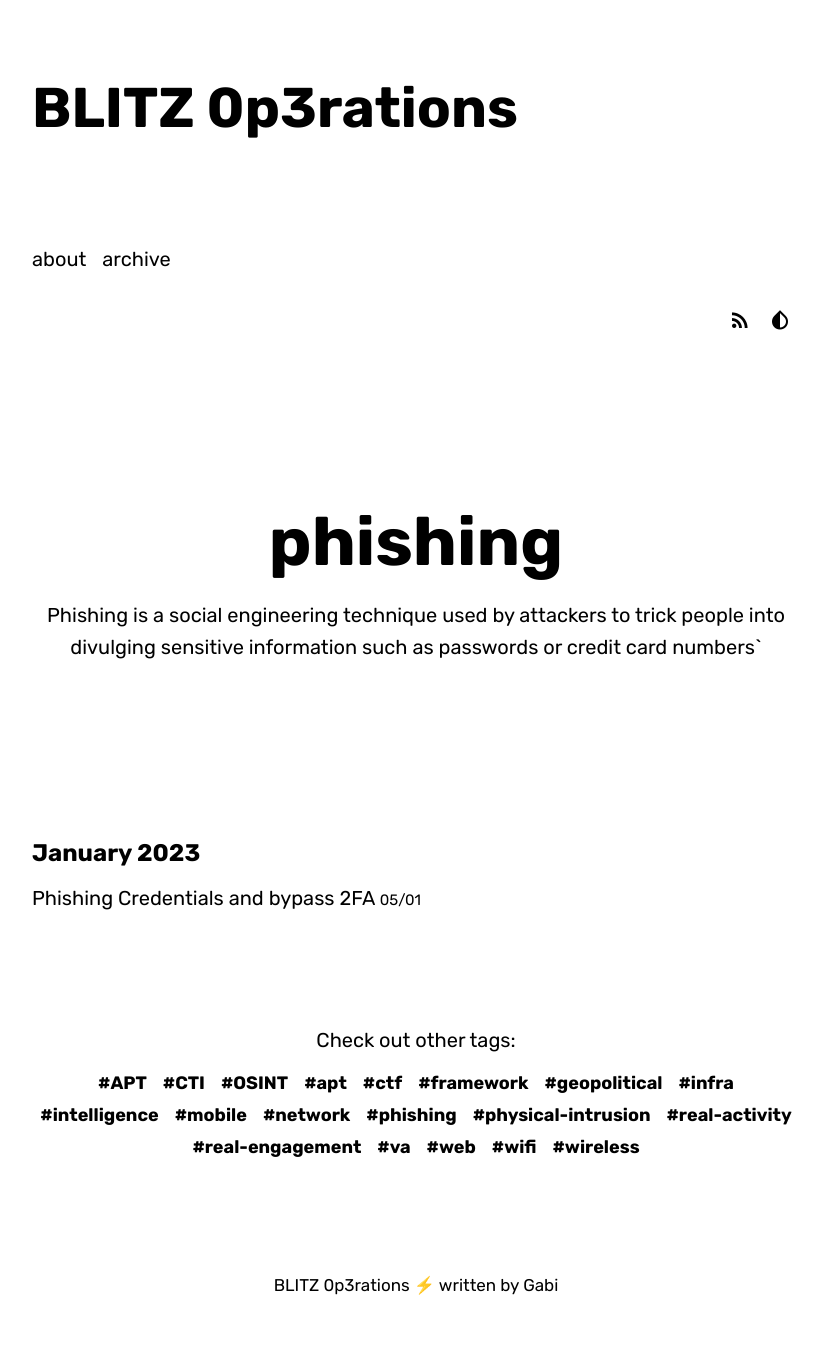
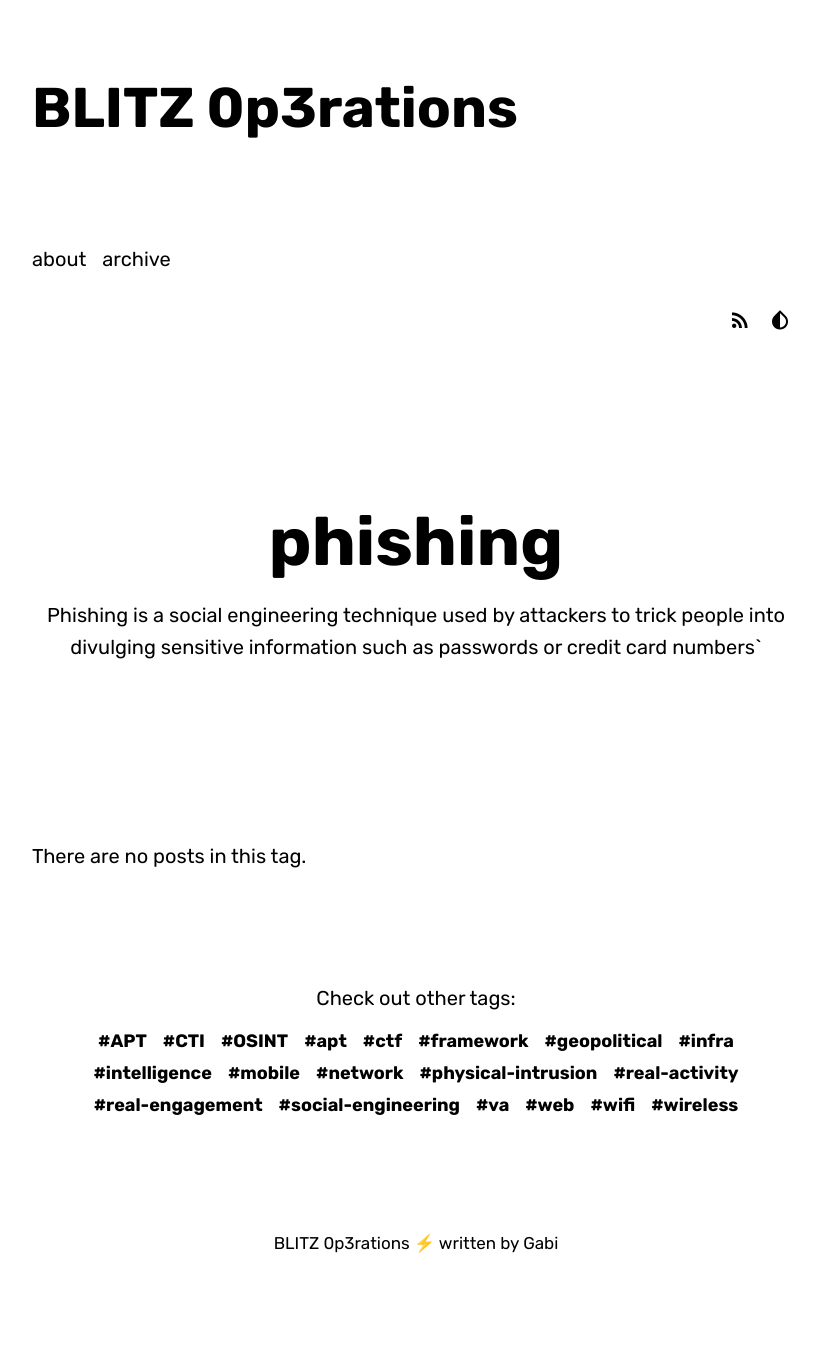
Before and after one commit to blitz0p3rations/blitz0p3rations.github.io, a Jekyll site: the page built from _my_tags/phishing.md, in a window 1280 px wide. Shown: the whole page, without its empty margins (224-1046 px from the left). Built offline with Jekyll 4.4.1, drawn with Linux system fonts in a browser that asks for light colours; some web fonts are replaced; after the commit the page ends 1321 px from its top, so only the background shows below that.

Commit message:
Update 2023-01-05-Phishing-credentials-and-bypass-2FA.md

```diff
--- a/_posts/2023-01-05-Phishing-credentials-and-bypass-2FA.md
+++ b/_posts/2023-01-05-Phishing-credentials-and-bypass-2FA.md
@@ -2,7 +2,7 @@
 layout: post
 title: 'Phishing Credentials and bypass 2FA'
 tags:
- - phishing
+ - social-engineering
 hero: https://plus.unsplash.com/premium_photo-1673543763969-1d54002352d0?ixlib=rb-4.0.3&ixid=M3wxMjA3fDB8MHxwaG90by1wYWdlfHx8fGVufDB8fHx8fA%3D%3D&auto=format&fit=crop&w=1470&q=80
 overlay: red
 ---
```
